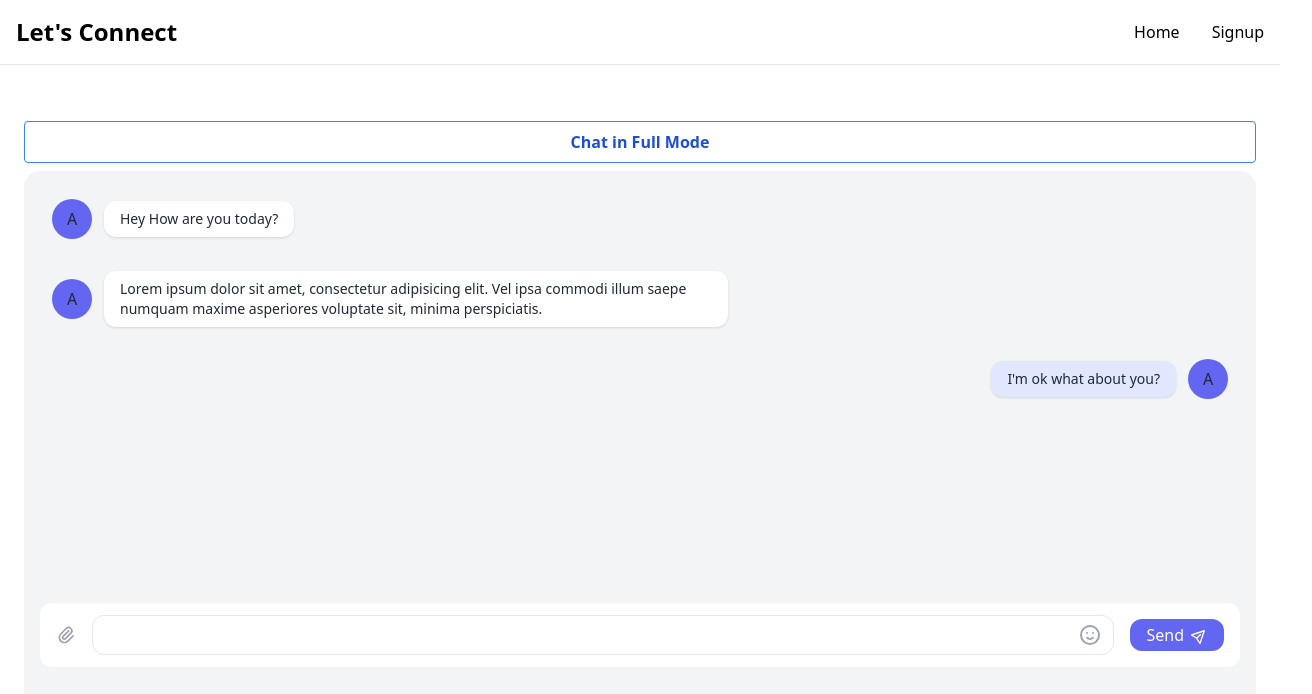
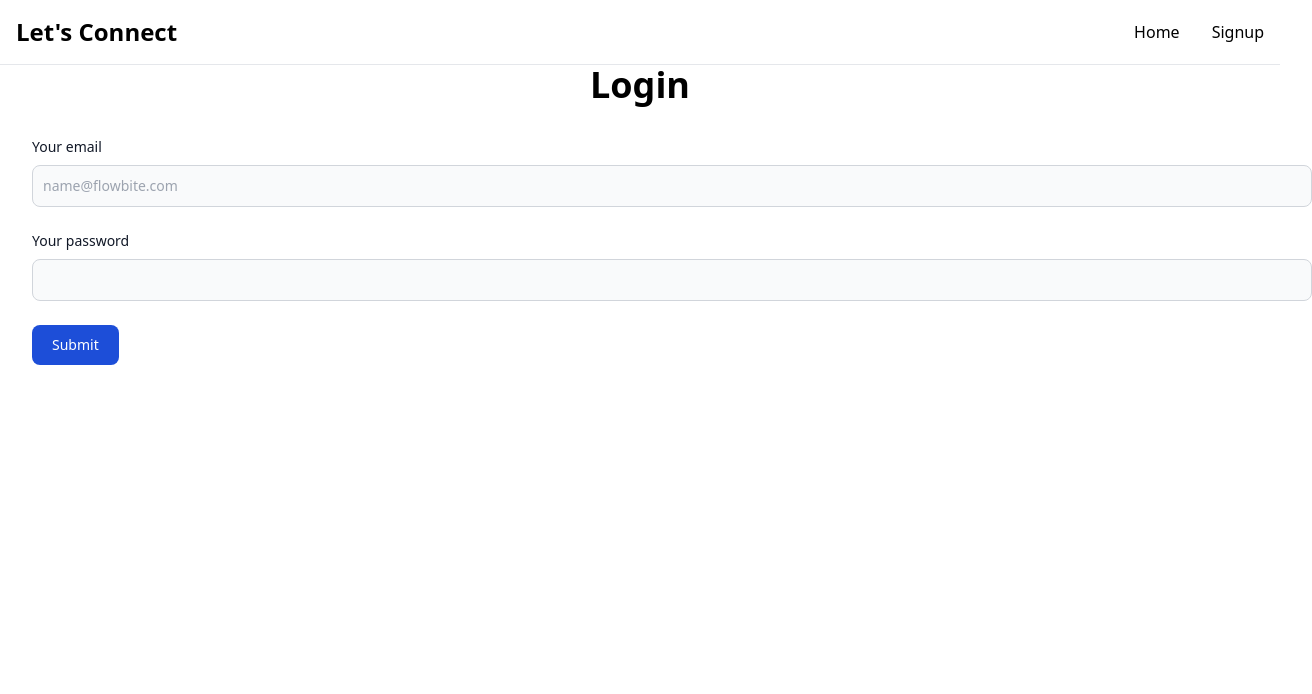
Before and after one commit to DuvenderSandhu/Connect, a Next.js app: page / in a window 1280 px wide. Shown: the top 694 px of the page, 1312 px wide, since content can reach past the window. Built offline with nearby package versions, Linux system fonts and the light colour scheme.

Commit message:
Api Integration

```diff
--- a/components/Chat.js
+++ b/components/Chat.js
@@ -4,11 +4,18 @@ import actionCreators from '../state'
 function Chat(){
   const user=useSelector(state=>state.token)
   const chatuser=useSelector(state=>state.chatuser)
+  const [fullMode,setFullMode]=useState(0)
+  const [response,setResponse]=useState([])
   const dispatch= useDispatch()
-  console.log(chatuser)
   const users=['Rahul Sharma',"Anita Kapoor","Sunita Suri",'Rahul Sharma',"Anita Kapoor","Sunita Suri"]
-
-  const [fullMode,setFullMode]=useState(0)
+async function getData(){
+  let db= await fetch(`https://connect.moviesmovies.repl.co/api/signup`)
+  let result= await db.json()
+  setResponse(result)
+}
+  useEffect(()=>{
+    getData().then()
+  },[])
   return (
     <>
   {/* <!-- component --> */}
--- /dev/null
+++ b/components/Error.js
@@ -0,0 +1,7 @@
+function Error(){
+  return (
+    <>
+    <H1>Hello Error</H1>
+    </>
+  )
+}
--- a/components/Login.js
+++ b/components/Login.js
@@ -1,18 +1,36 @@
+import {useState} from 'react'
 function Login (){
+  const [password,setPassword]=useState("")
+  const [username,setUsername]=useState("")
+  const HandleClick= async function (e){
+    e.preventDefault()
+    let data= {username,password}
+    const response = await fetch("https://connect.moviesmovies.repl.co/api/login", {
+      method: "POST", // or 'PUT'
+      headers: {
+        "Content-Type": "application/json",
+      },
+      body: JSON.stringify(data),
+    });
+
+    let result= await response.json()
+    console.log(result)
+  }
+
   return (
     <>
     <h2 class="text-4xl mb-4 font-extrabold dark:text-white text-center">Login </h2>
 <form className="container m-8">
   <div class="mb-6">
     <label for="email" class="block mb-2 text-sm font-medium text-gray-900 dark:text-white">Your email</label>
-    <input type="email" id="email" class="bg-gray-50 border border-gray-300 text-gray-900 text-sm rounded-lg focus:ring-blue-500 focus:border-blue-500 block w-full p-2.5 dark:bg-gray-700 dark:border-gray-600 dark:placeholder-gray-400 dark:text-white dark:focus:ring-blue-500 dark:focus:border-blue-500" placeholder="name@flowbite.com" required/>
+    <input type="text" id="email" class="bg-gray-50 border border-gray-300 text-gray-900 text-sm rounded-lg focus:ring-blue-500 focus:border-blue-500 block w-full p-2.5 dark:bg-gray-700 dark:border-gray-600 dark:placeholder-gray-400 dark:text-white dark:focus:ring-blue-500 dark:focus:border-blue-500" placeholder="name@flowbite.com" onChange={(e)=>{setUsername(e.target.value)}} required/>
   </div>
   <div class="mb-6">
     <label for="password" class="block mb-2 text-sm font-medium text-gray-900 dark:text-white">Your password</label>
-    <input type="password" id="password" class="bg-gray-50 border border-gray-300 text-gray-900 text-sm rounded-lg focus:ring-blue-500 focus:border-blue-500 block w-full p-2.5 dark:bg-gray-700 dark:border-gray-600 dark:placeholder-gray-400 dark:text-white dark:focus:ring-blue-500 dark:focus:border-blue-500" required/>
+    <input type="password" id="password" class="bg-gray-50 border border-gray-300 text-gray-900 text-sm rounded-lg focus:ring-blue-500 focus:border-blue-500 block w-full p-2.5 dark:bg-gray-700 dark:border-gray-600 dark:placeholder-gray-400 dark:text-white dark:focus:ring-blue-500 dark:focus:border-blue-500" onChange={(e)=>{setPassword(e.target.value)}} required/>
   </div>
 
-  <button type="submit" class="text-white bg-blue-700 hover:bg-blue-800 focus:ring-4 focus:outline-none focus:ring-blue-300 font-medium rounded-lg text-sm w-full sm:w-auto px-5 py-2.5 text-center dark:bg-blue-600 dark:hover:bg-blue-700 dark:focus:ring-blue-800">Submit</button>
+  <button type="submit" onClick={HandleClick} class="text-white bg-blue-700 hover:bg-blue-800 focus:ring-4 focus:outline-none focus:ring-blue-300 font-medium rounded-lg text-sm w-full sm:w-auto px-5 py-2.5 text-center dark:bg-blue-600 dark:hover:bg-blue-700 dark:focus:ring-blue-800">Submit</button>
 </form>
     </>
   )
--- /dev/null
+++ b/components/Success.js
@@ -0,0 +1,7 @@
+function Success(){
+  return (
+    <>
+    <H1>Hello Success</H1>
+    </>
+  )
+}
--- /dev/null
+++ b/components/Warning.js
@@ -0,0 +1,7 @@
+function Warning(){
+  return (
+    <>
+    <H1>Hello Warning</H1>
+    </>
+  )
+}
--- a/pages/api/login.js
+++ b/pages/api/login.js
@@ -9,13 +9,13 @@ export default async function handler(req, res) {
   if (req.method === 'POST') {
     try{
       await connectToMongo()
-  let account= await User.find({username:req.body.username}).select('-password')
+  let account= await User.find({username:req.body.username.toLowerCase()}).select('-password')
   if(account.length===0){
 
     res.json({status:"error",alert:"Invalid Credentials"})
   }
   else{
-      let result= await User.find({username:req.body.username})
+      let result= await User.find({username:req.body.username.toLowerCase()})
         let data= await bcrypt.compare(req.body.password,result[0].password)
     if(data){
       res.json(result)
--- a/pages/api/signup.js
+++ b/pages/api/signup.js
@@ -9,9 +9,9 @@ export default async function handler(req, res) {
   if (req.method === 'POST') {
     try{
       await connectToMongo()
-  let account= await User.find({username:req.body.username})
+  let account= await User.find({username:req.body.username.toLowerCase()})
   if(account.length===0){
-    let users= await User.create({name:req.body.name,username:req.body.username,mobile:req.body.mobile,email:req.body.email,password:await bcrypt.hash(req.body.password, await bcrypt.genSalt(10))})
+    let users= await User.create({name:req.body.name,username:req.body.username.toLowerCase(),mobile:req.body.mobile,email:req.body.email,password:await bcrypt.hash(req.body.password, await bcrypt.genSalt(10))})
     res.json({status:"ok",alert:"User Created"})
   }
   else{
--- a/pages/index.tsx
+++ b/pages/index.tsx
@@ -6,8 +6,8 @@ import Chat from '../components/Chat'
 const Home: NextPage = () => {
   return (
     <>
-   {/* <Login/> */}
-    <Chat/>
+   <Login/>
+    {/* <Chat/> */}
 
     </>
   )
--- a/pages/signup.js
+++ b/pages/signup.js
@@ -1,30 +1,63 @@
+import {useState} from 'react'
 function Signup (){
+  const [password,setPassword]=useState("")
+  const [username,setUsername]=useState("")
+  const [name,setName]=useState("")
+  const [email,setEmail]=useState("")
+  const [mobile,setMobile]=useState("")
+  const HandleClick= async function (e){
+    e.preventDefault()
+    let data= {username,password,name,mobile,email}
+    const response = await fetch("https://connect.moviesmovies.repl.co/api/signup", {
+      method: "POST", // or 'PUT'
+      headers: {
+        "Content-Type": "application/json",
+      },
+      body: JSON.stringify(data),
+    });
+
+    let result= await response.json()
+    console.log(result)
+  }
+  async function getData(){
+  let data= {}
+  let db= await fetch(`https://connect.moviesmovies.repl.co/api/signup`,{
+      method: "POST", // or 'PUT'
+      headers: {
+        "Content-Type": "application/json",
+      },
+      body: JSON.stringify(data),
+    })
+  let result= await db.json()
+  setResponse(result)
+}
+
   return (
     <>
     <h2 class="text-4xl mb-4 font-extrabold dark:text-white text-center">Signup </h2>
 <form className="container m-8">
   <div class="mb-6">
     <label for="email" class="block mb-2 text-sm font-medium text-gray-900 dark:text-white">Your Name</label>
-    <input type="text" id="email" class="bg-gray-50 border border-gray-300 text-gray-900 text-sm rounded-lg focus:ring-blue-500 focus:border-blue-500 block w-full p-2.5 dark:bg-gray-700 dark:border-gray-600 dark:placeholder-gray-400 dark:text-white dark:focus:ring-blue-500 dark:focus:border-blue-500" placeholder="John Doe" required/>
+    <input type="text" id="email" class="bg-gray-50 border border-gray-300 text-gray-900 text-sm rounded-lg focus:ring-blue-500 focus:border-blue-500 block w-full p-2.5 dark:bg-gray-700 dark:border-gray-600 dark:placeholder-gray-400 dark:text-white dark:focus:ring-blue-500 dark:focus:border-blue-500" placeholder="John Doe" onChange={(e)=>{setName(e.target.value)}} required/>
   </div>
   <div class="mb-6">
     <label for="email" class="block mb-2 text-sm font-medium text-gray-900 dark:text-white">User Name</label>
-    <input type="text" id="email" class="bg-gray-50 border border-gray-300 text-gray-900 text-sm rounded-lg focus:ring-blue-500 focus:border-blue-500 block w-full p-2.5 dark:bg-gray-700 dark:border-gray-600 dark:placeholder-gray-400 dark:text-white dark:focus:ring-blue-500 dark:focus:border-blue-500" placeholder="John Doe" required/>
+    <input type="text" id="email" class="bg-gray-50 border border-gray-300 text-gray-900 text-sm rounded-lg focus:ring-blue-500 focus:border-blue-500 block w-full p-2.5 dark:bg-gray-700 dark:border-gray-600 dark:placeholder-gray-400 dark:text-white dark:focus:ring-blue-500 dark:focus:border-blue-500" placeholder="John Doe" onChange={(e)=>{setUsername(e.target.value)}} required/>
   </div>
   <div class="mb-6">
     <label for="email" class="block mb-2 text-sm font-medium text-gray-900 dark:text-white">Your email</label>
-    <input type="email" id="email" class="bg-gray-50 border border-gray-300 text-gray-900 text-sm rounded-lg focus:ring-blue-500 focus:border-blue-500 block w-full p-2.5 dark:bg-gray-700 dark:border-gray-600 dark:placeholder-gray-400 dark:text-white dark:focus:ring-blue-500 dark:focus:border-blue-500" placeholder="name@flowbite.com" required/>
+    <input type="email" id="email" class="bg-gray-50 border border-gray-300 text-gray-900 text-sm rounded-lg focus:ring-blue-500 focus:border-blue-500 block w-full p-2.5 dark:bg-gray-700 dark:border-gray-600 dark:placeholder-gray-400 dark:text-white dark:focus:ring-blue-500 dark:focus:border-blue-500" placeholder="name@flowbite.com" onChange={(e)=>{setEmail(e.target.value)}} required/>
   </div>
   <div class="mb-6">
     <label for="email" class="block mb-2 text-sm font-medium text-gray-900 dark:text-white">Your Mobile No.</label>
-    <input type="number" maxLength="10" id="email" class="bg-gray-50 border border-gray-300 text-gray-900 text-sm rounded-lg focus:ring-blue-500 focus:border-blue-500 block w-full p-2.5 dark:bg-gray-700 dark:border-gray-600 dark:placeholder-gray-400 dark:text-white dark:focus:ring-blue-500 dark:focus:border-blue-500" placeholder="name@flowbite.com" required/>
+    <input type="number" maxLength="10" id="email" class="bg-gray-50 border border-gray-300 text-gray-900 text-sm rounded-lg focus:ring-blue-500 focus:border-blue-500 block w-full p-2.5 dark:bg-gray-700 dark:border-gray-600 dark:placeholder-gray-400 dark:text-white dark:focus:ring-blue-500 dark:focus:border-blue-500" placeholder="name@flowbite.com" onChange={(e)=>{setMobile(e.target.value)}} required/>
   </div>
   <div class="mb-6">
     <label for="password" class="block mb-2 text-sm font-medium text-gray-900 dark:text-white">Your password</label>
-    <input type="password" id="password" class="bg-gray-50 border border-gray-300 text-gray-900 text-sm rounded-lg focus:ring-blue-500 focus:border-blue-500 block w-full p-2.5 dark:bg-gray-700 dark:border-gray-600 dark:placeholder-gray-400 dark:text-white dark:focus:ring-blue-500 dark:focus:border-blue-500" required/>
+    <input type="password" id="password" class="bg-gray-50 border border-gray-300 text-gray-900 text-sm rounded-lg focus:ring-blue-500 focus:border-blue-500 block w-full p-2.5 dark:bg-gray-700 dark:border-gray-600 dark:placeholder-gray-400 dark:text-white dark:focus:ring-blue-500 dark:focus:border-blue-500" onChange={(e)=>{setPassword(e.target.value)}} required/>
   </div>
 
-  <button type="submit" class="text-white bg-blue-700 hover:bg-blue-800 focus:ring-4 focus:outline-none focus:ring-blue-300 font-medium rounded-lg text-sm w-full sm:w-auto px-5 py-2.5 text-center dark:bg-blue-600 dark:hover:bg-blue-700 dark:focus:ring-blue-800">Submit</button>
+  <button type="submit" onClick={HandleClick} class="text-white bg-blue-700 hover:bg-blue-800 focus:ring-4 focus:outline-none focus:ring-blue-300 font-medium rounded-lg text-sm w-full sm:w-auto px-5 py-2.5 text-center dark:bg-blue-600 dark:hover:bg-blue-700 dark:focus:ring-blue-800">Submit</button>
 </form>
 
     </>
```
